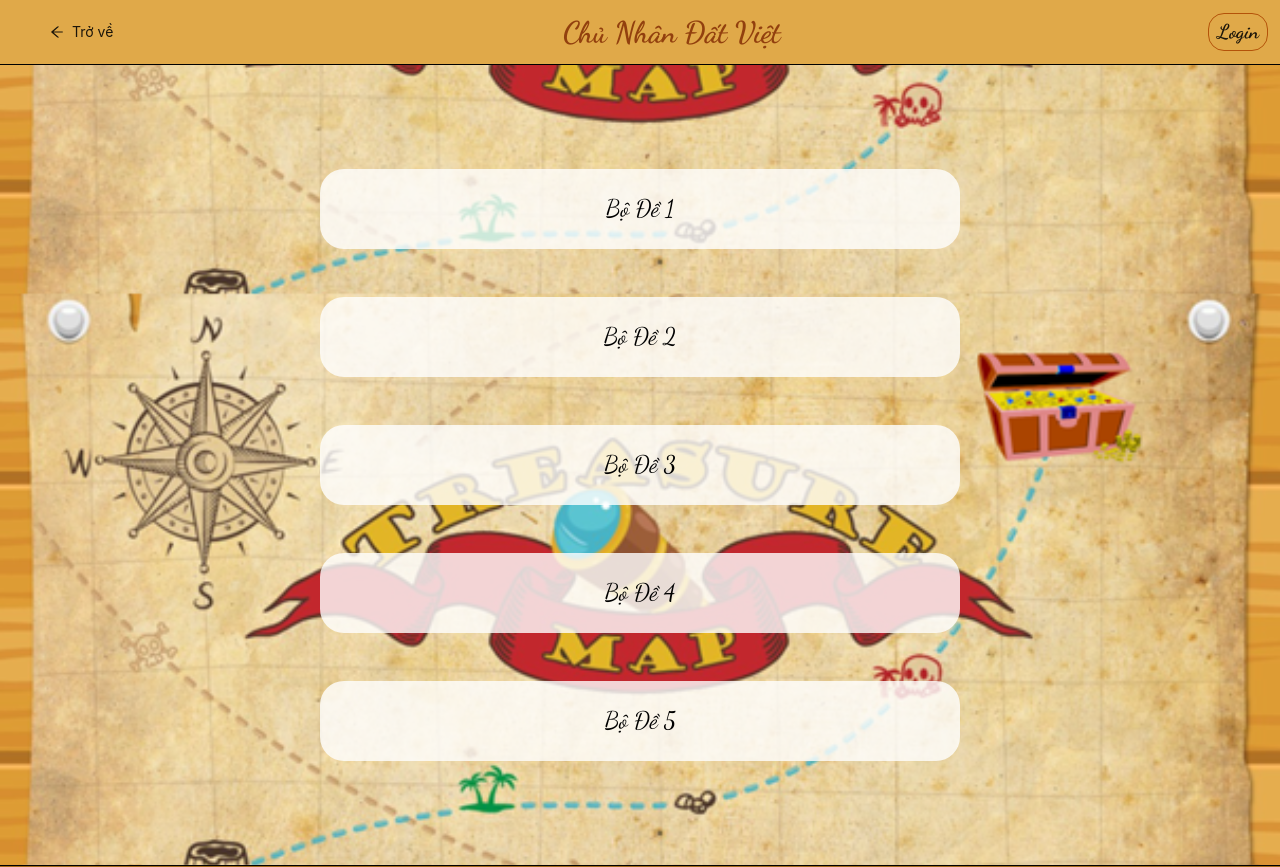
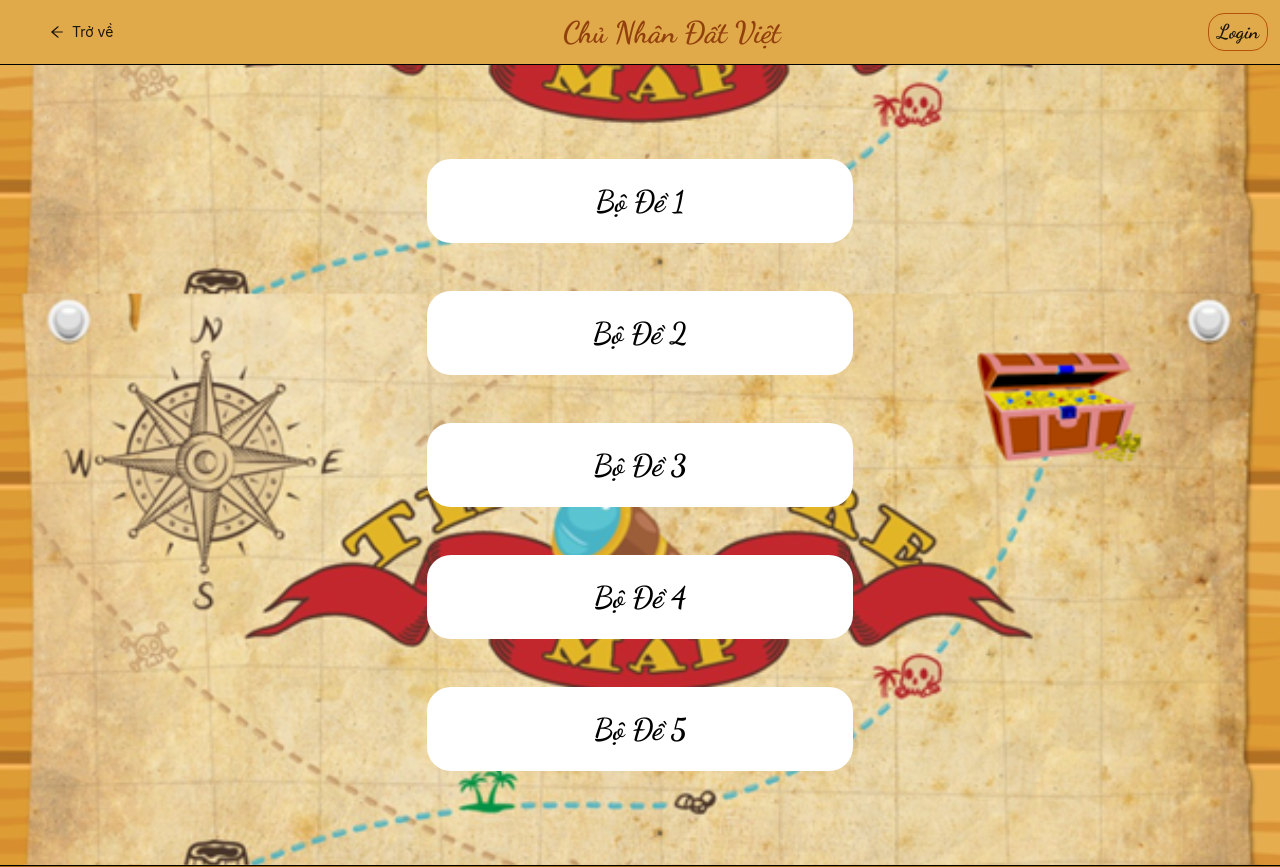
Before and after one commit to datnt2002/DatViet, a React (Create React App) app in the folder fe/: page /giai-ma-kho-bau-choose in a window 1280 px wide. Shown: the top 867 px of the page. Built offline with nearby package versions, Linux system fonts and the light colour scheme.

Commit message:
giai ma kho bau

```diff
--- a/fe/src/pages/treasure/ChooseBoDe.jsx
+++ b/fe/src/pages/treasure/ChooseBoDe.jsx
@@ -36,11 +36,13 @@ const ChooseBoDe = () => {
           listQuiz.map((quiz, index) => {
             return (
               <div
-                className=" bg-white/80 rounded-3xl w-1/2 mx-auto text-center cursor-pointer my-6 p-6"
+                className=" bg-white rounded-3xl w-1/3 mx-auto text-center cursor-pointer my-6 p-6"
                 key={index}
                 onClick={() => handleChooseQuiz(quiz?.quizId)}
               >
-                <h1 className="font-dancing text-2xl">{quiz?.title}</h1>
+                <h1 className="font-dancing text-3xl font-bold">
+                  {quiz?.title}
+                </h1>
               </div>
             );
           })}
--- a/fe/src/pages/treasure/SummaryTuLuan.jsx
+++ b/fe/src/pages/treasure/SummaryTuLuan.jsx
@@ -66,7 +66,7 @@ const SummaryTuLuan = () => {
     >
       <div className="min-h-screen  ">
         <div className="flex flex-col  w-full h-full ">
-          <h1 className="text-center font-dancing font-bold text-6xl text-amber-800 mt-8 mb-5 tracking-wide">
+          <h1 className="text-center font-dancing font-extrabold text-6xl text-amber-800 mt-8 mb-5 tracking-wide">
             GIẢI MÃ KHO BÁU
           </h1>
           <h3 className="text-center font-dancing text-3xl mb-4">
--- a/fe/src/pages/treasure/index.jsx
+++ b/fe/src/pages/treasure/index.jsx
@@ -54,9 +54,9 @@ const Treasure = () => {
       style={{
         backgroundImage: `url(${bg})`,
       }}
-      className="bg-contain  bg-bottom min-h-screen"
+      className="bg-contain bg-bottom min-h-screen"
     >
-      <div className="bg-white/80 p-2 rounded-2xl w-[95%] mx-auto mt-4">
+      <div className="bg-white p-2 rounded-2xl w-[95%] mx-auto mt-4">
         <Steps
           current={current}
           onChange={onChange}
@@ -78,9 +78,10 @@ const Treasure = () => {
           {question?.desc}
         </pre>
       </div>
-      <div className=" w-2/3 h-auto pb-8  pl-10 pt-6 rounded-2xl mx-auto">
+      <div className="w-96 h-auto pb-8 pl-10 pt-10 rounded-2xl mx-auto">
         <Input
           placeholder="Điền Đáp Án"
+          className="p-6"
           size="large"
           onChange={handleGetValue}
           value={listQuestionsTuLuan[current]?.currentAnswer}
```
